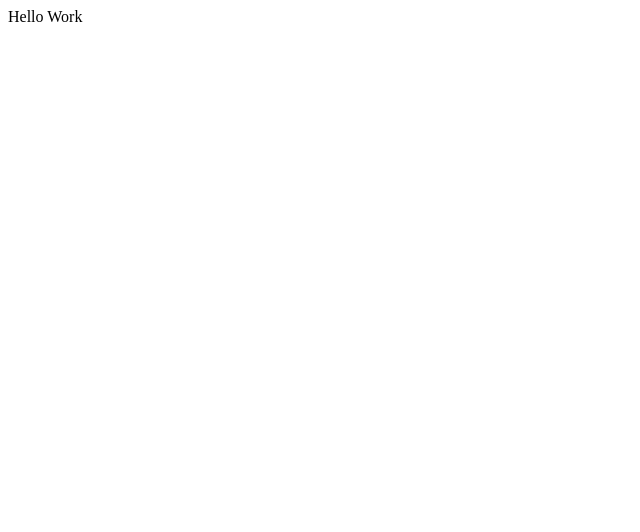
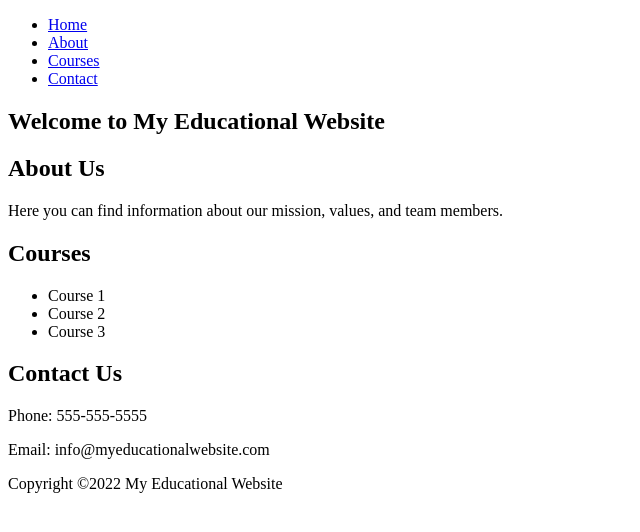
Before and after one commit to gsadatreza/gsadatreza.github.io, a plain HTML site: page index.html in a window 1280 px wide. Shown: the whole page, without its empty margins (0-640 px from the left). Drawn offline with Linux system fonts and the light colour scheme.

Commit message:
Update index.html

```diff
--- a/index.html
+++ b/index.html
@@ -1 +1,43 @@
-Hello Work
+<!DOCTYPE html>
+<html>
+<head>
+  <title>My Educational Website</title>
+</head>
+<body>
+  <header>
+    <nav>
+      <ul>
+        <li><a href="#home">Home</a></li>
+        <li><a href="#about">About</a></li>
+        <li><a href="#courses">Courses</a></li>
+        <li><a href="#contact">Contact</a></li>
+      </ul>
+    </nav>
+  </header>
+  <main>
+    <section id="home">
+      <h1>Welcome to My Educational Website</h1>
+    </section>
+    <section id="about">
+      <h2>About Us</h2>
+      <p>Here you can find information about our mission, values, and team members.</p>
+    </section>
+    <section id="courses">
+      <h2>Courses</h2>
+      <ul>
+        <li>Course 1</li>
+        <li>Course 2</li>
+        <li>Course 3</li>
+      </ul>
+    </section>
+    <section id="contact">
+      <h2>Contact Us</h2>
+      <p>Phone: 555-555-5555</p>
+      <p>Email: info@myeducationalwebsite.com</p>
+    </section>
+  </main>
+  <footer>
+    <p>Copyright ©2022 My Educational Website</p>
+  </footer>
+</body>
+</html>
```
